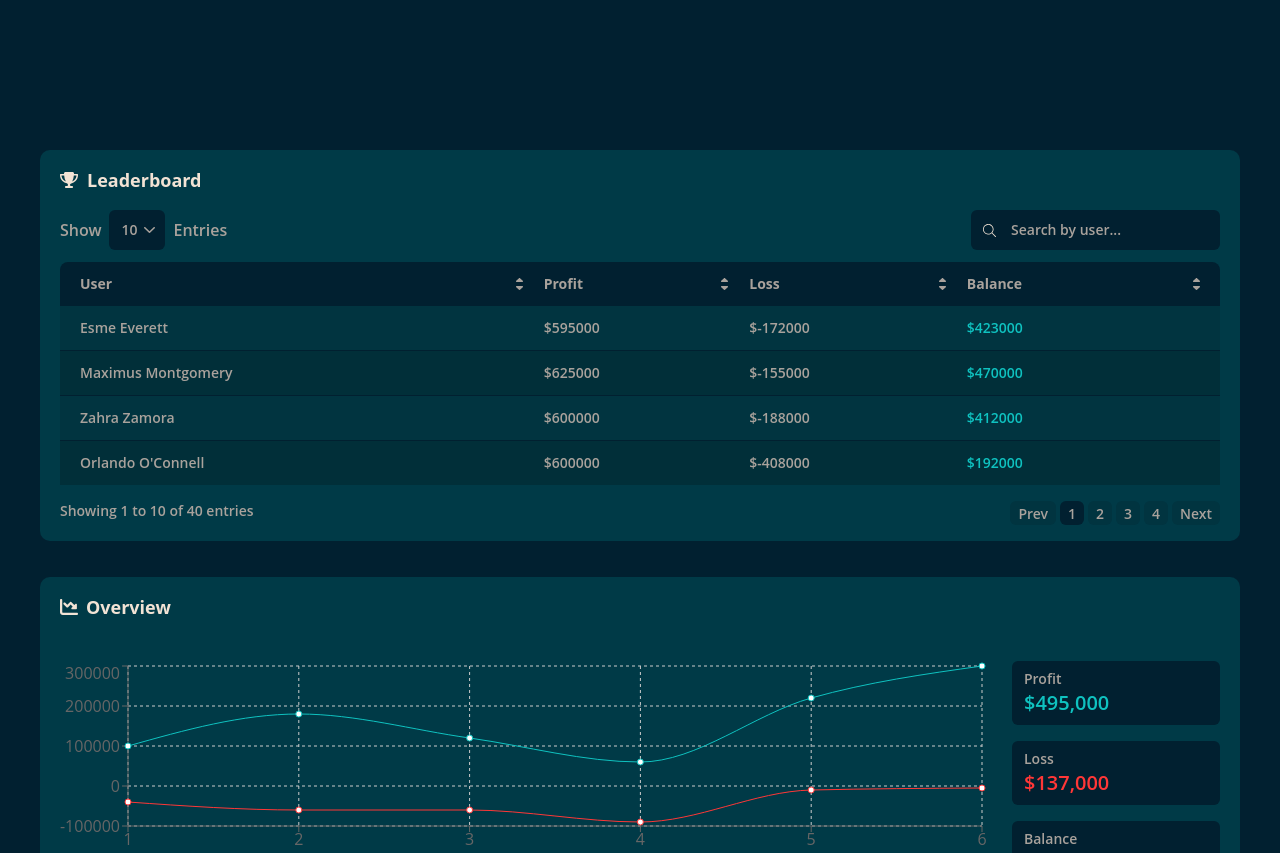
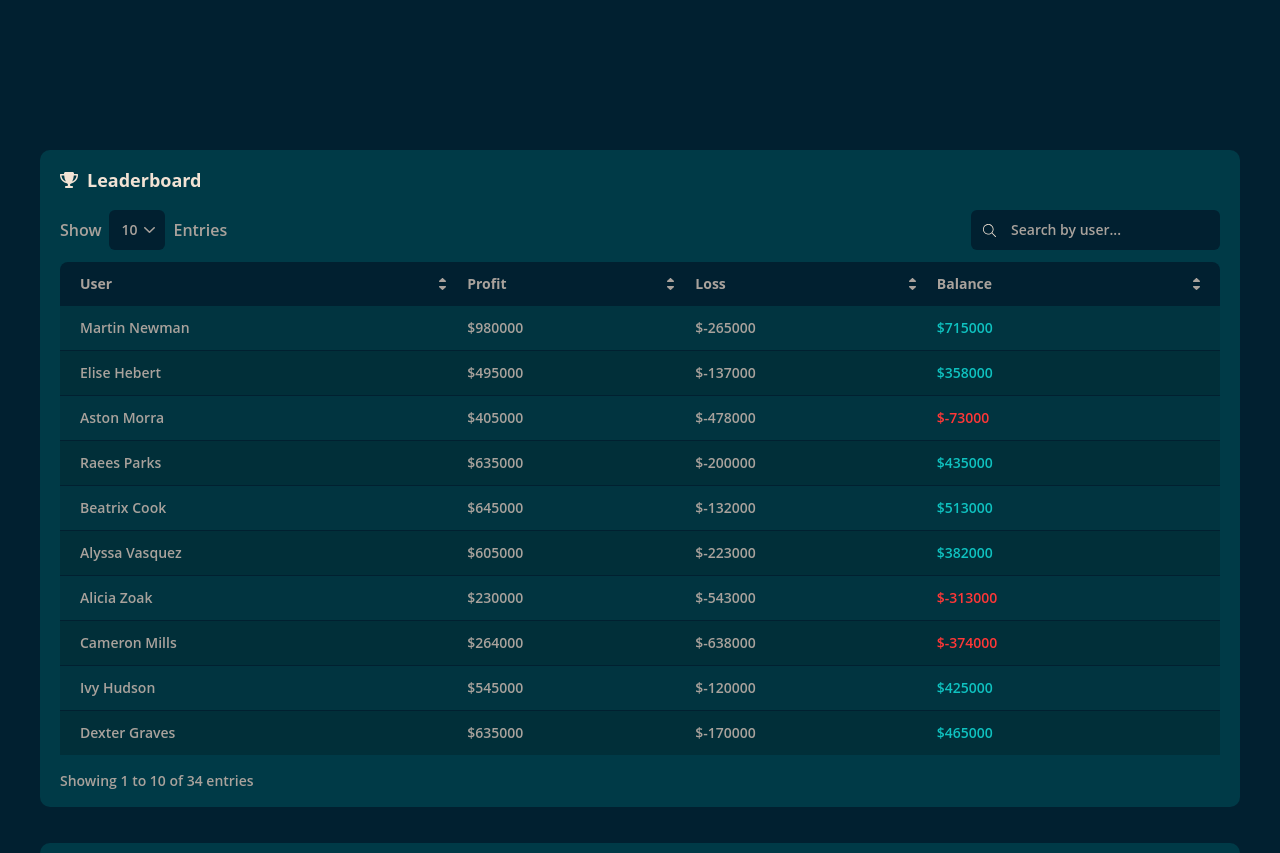
Before and after one commit to charliezone/fpfx-react-test, a React (Vite) app: page / in a window 1280 px wide. Shown: the top 853 px of the page. Built offline with nearby package versions, Linux system fonts and the light colour scheme; data requests are answered from the project's data file.

Commit message:
paginator feature

```diff
--- a/src/app/store.ts
+++ b/src/app/store.ts
@@ -1,9 +1,10 @@
 import { combineSlices, configureStore, ThunkAction, Action } from "@reduxjs/toolkit";
 import { apiSlice } from "../features/Leaderboard/leaderboardApiSlice";
 import { displayEntrieSlice } from "../features/Leaderboard/DisplayEntries/displayEntriesSlice";
+import { paginatorSlice } from "../features/Leaderboard/Paginator/paginatorSlice";
 import { setupListeners } from "@reduxjs/toolkit/query";
 
-const rootReducer = combineSlices(apiSlice, displayEntrieSlice);
+const rootReducer = combineSlices(apiSlice, displayEntrieSlice, paginatorSlice);
 
 export type RootState = ReturnType<typeof rootReducer>;
 
--- a/src/features/Leaderboard/CurrentDisplayedEntries/index.tsx
+++ b/src/features/Leaderboard/CurrentDisplayedEntries/index.tsx
@@ -1,3 +1,9 @@
-export function CurrentDisplayedEntries() {
-    return <span className="font-semibold text-cloudy text-sm">Showing 1 to 10 of 40 entries</span>
+import { useAppSelector } from "../../../app/hooks";
+
+export function CurrentDisplayedEntries({ totalEntries }: { totalEntries: number }) {
+    const { displayEntries, paginator } = useAppSelector((state) => state);
+
+    const startIndex = (paginator.value - 1) * displayEntries.value + 1;
+    const endIndex = Math.min(paginator.value * displayEntries.value, totalEntries);
+    return <span className="font-semibold text-cloudy text-sm">Showing {startIndex} to {endIndex} of {totalEntries} entries</span>
 }
--- a/src/features/Leaderboard/Paginator/index.tsx
+++ b/src/features/Leaderboard/Paginator/index.tsx
@@ -1,13 +1,64 @@
-export function Paginator() {
+import { useAppSelector, useAppDispatch } from "../../../app/hooks";
+import { selectPage } from "./paginatorSlice";
+
+type PaginatorProps = {
+    links: string[];
+    totalCount: number;
+}
+
+const getPageValue = (link: string): number | null => {
+    const match = link.match(/_page=(\d+)/);
+    return match ? parseInt(match[1]) : null;
+};
+
+export function Paginator({ links }: PaginatorProps) {
+    const dispatch = useAppDispatch();
+    const currentPage = useAppSelector((state) => state.paginator.value);
+    const firstPage = getPageValue(links.find(link => link.includes('rel="first"')) ?? '');
+    const nextPage = getPageValue(links.find(link => link.includes('rel="next"')) ?? '');
+    const lastPage = getPageValue(links.find(link => link.includes('rel="last"')) ?? '');
+
+    if(!firstPage && !nextPage && !lastPage)
+        return <></>;
+
+    const handlePageSelected = (page: number) => {
+        dispatch(selectPage(page));
+    };
+
+    function getPages(currentPage: number, lastPage: number) {
+        const startPage = Math.max(1, currentPage - 1);
+        const endPage = Math.min(startPage + 3, lastPage);
+
+        return Array.from({ length: endPage - startPage + 1 }).map((_, index) => {
+            const page = startPage + index;
+            return (
+                <li key={page} className={`${page === currentPage ? 'bg-primary' : 'bg-cyprus'} rounded-md`}>
+                    <a onClick={() => handlePageSelected(page)} className="px-2 py-1 cursor-pointer text-sm font-semibold text-cloudy">{page}</a>
+                </li>
+            );
+        });
+    }
+
+    function handlePrevPage(currentPage: number) {
+        if(currentPage > 1)
+            dispatch(selectPage(currentPage - 1));
+    }
+
+    function handleNextPage(currentPage: number) {
+        if(lastPage && currentPage < lastPage)
+            dispatch(selectPage(currentPage + 1));
+    }
+
     return (
         <nav>
             <ul className="flex gap-1">
-                <li className="bg-cyprus rounded-md"><a className="px-2 py-1 cursor-pointer text-sm font-semibold text-cloudy">Prev</a></li>
-                <li className="bg-primary rounded-md"><a className="px-2 py-1 cursor-pointer text-sm font-semibold text-cloudy">1</a></li>
-                <li className="bg-cyprus rounded-md"><a className="px-2 py-1 cursor-pointer text-sm font-semibold text-cloudy">2</a></li>
-                <li className="bg-cyprus rounded-md"><a className="px-2 py-1 cursor-pointer text-sm font-semibold text-cloudy">3</a></li>
-                <li className="bg-cyprus rounded-md"><a className="px-2 py-1 cursor-pointer text-sm font-semibold text-cloudy">4</a></li>
-                <li className="bg-cyprus rounded-md"><a className="px-2 py-1 cursor-pointer text-sm font-semibold text-cloudy">Next</a></li>
+                <li className="bg-cyprus rounded-md">
+                    <a onClick={() => handlePrevPage(currentPage)} className={`px-2 py-1 ${currentPage === 1 ? 'cursor-not-allowed' : 'cursor-pointer'} text-sm font-semibold text-cloudy`}>Prev</a>
+                </li>
+                {getPages(currentPage, lastPage ?? 1)}
+                <li className="bg-cyprus rounded-md">
+                    <a onClick={() => handleNextPage(currentPage)} className={`px-2 py-1 ${currentPage === lastPage ? 'cursor-not-allowed' : 'cursor-pointer'} text-sm font-semibold text-cloudy`}>Next</a>
+                </li>
             </ul>
         </nav>
     );
--- /dev/null
+++ b/src/features/Leaderboard/Paginator/paginatorSlice.ts
@@ -0,0 +1,19 @@
+import { createSlice, PayloadAction } from "@reduxjs/toolkit";
+
+type PaginatorState = {
+    value: number;
+}
+
+const initialState: PaginatorState = { value: 1 };
+
+export const paginatorSlice = createSlice({
+    name: 'paginator',
+    initialState,
+    reducers: {
+        selectPage(state, action: PayloadAction<number>) {
+            state.value = action.payload;
+        }
+    }
+});
+
+export const { selectPage } = paginatorSlice.actions;
--- a/src/features/Leaderboard/index.tsx
+++ b/src/features/Leaderboard/index.tsx
@@ -7,17 +7,18 @@ import { Paginator } from './Paginator';
 import { SearchByUser } from './SearchByUser';
 import Icon from './leaderboard-icon.svg';
 
-function constructQuery(entries: number) {
-    let query = '_page=4&';
+function constructQuery(entries: number, currentPage: number) {
+    let query = '';
 
     query += `_limit=${entries}`;
+    query += `&_page=${currentPage}`;
 
     return query;
 }
 
 export function Leaderboard() {
-    const { displayEntries } = useAppSelector((state) => state);
-    const { data, isFetching } = useGetUsersQuery(constructQuery(displayEntries.value));
+    const { displayEntries, paginator } = useAppSelector((state) => state);
+    const { data, isFetching } = useGetUsersQuery(constructQuery(displayEntries.value, paginator.value));
 
     console.log('data:', data);
 
@@ -35,8 +36,13 @@ export function Leaderboard() {
                     <LeaderTable users={data?.users ?? []}/>
                 </div>
                 <div className="flex justify-between">
-                    <CurrentDisplayedEntries/>
-                    <Paginator/>
+                    <CurrentDisplayedEntries
+                        totalEntries={data?.totalCount ?? 1}
+                    />
+                    <Paginator
+                        links={data?.links ?? []}
+                        totalCount={data?.totalCount ?? 1}
+                    />
                 </div>
             </div>
         </section>
--- a/src/features/Leaderboard/leaderboardApiSlice.ts
+++ b/src/features/Leaderboard/leaderboardApiSlice.ts
@@ -14,7 +14,8 @@ export type User = {
 
 type Response = {
     users: User[],
-    links: string[]
+    links: string[],
+    totalCount: number,
 }
 
 export const apiSlice = createApi({
@@ -31,11 +32,16 @@ export const apiSlice = createApi({
                         const result: Response = {
                             users: await response.json(),
                             links: [],
+                            totalCount: 0,
                         };
                         const linkHeader = response.headers.get('Link');
-                        if (linkHeader) {
+                        if (linkHeader)
                             result.links.push(...linkHeader.split(', '));
-                        }
+
+                        const totalCount = response.headers.get('X-Total-Count');
+                        if(totalCount)
+                            result.totalCount = +totalCount;
+
                         return result;
                     }
                 };
```
